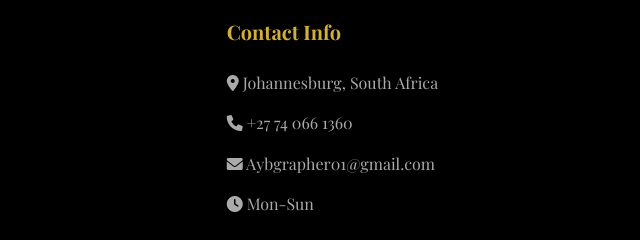
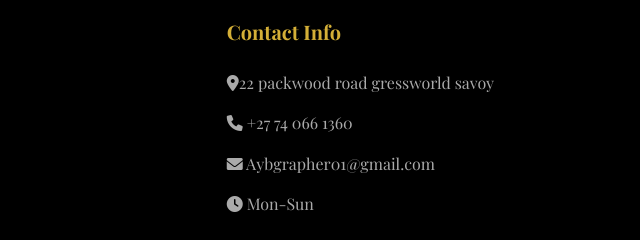
Before and after one commit to Christopher10-codes/Aybgrapher, a plain HTML site: page index.html in a window 1280 px wide. Shown: the part 6054-6294 px from the top of the page, 640-1280 px from the left. Drawn offline with nearby package versions, Linux system fonts and the light colour scheme.

Commit message:
Add files via upload

```diff
--- a/index.html
+++ b/index.html
@@ -1194,7 +1194,7 @@
                 </div>
                 <div class="footer-col">
                     <h3>Contact Info</h3>
-                    <p><i class="fas fa-map-marker-alt"></i> Johannesburg, South Africa</p>
+                    <p><i class="fas fa-map-marker-alt"></i>22 packwood road gressworld savoy</p>
                     <p><i class="fas fa-phone"></i> +27 74 066 1360</p>
                     <p><i class="fas fa-envelope"></i> Aybgrapher01@gmail.com</p>
                     <p><i class="fas fa-clock"></i> Mon-Sun</p>
```
